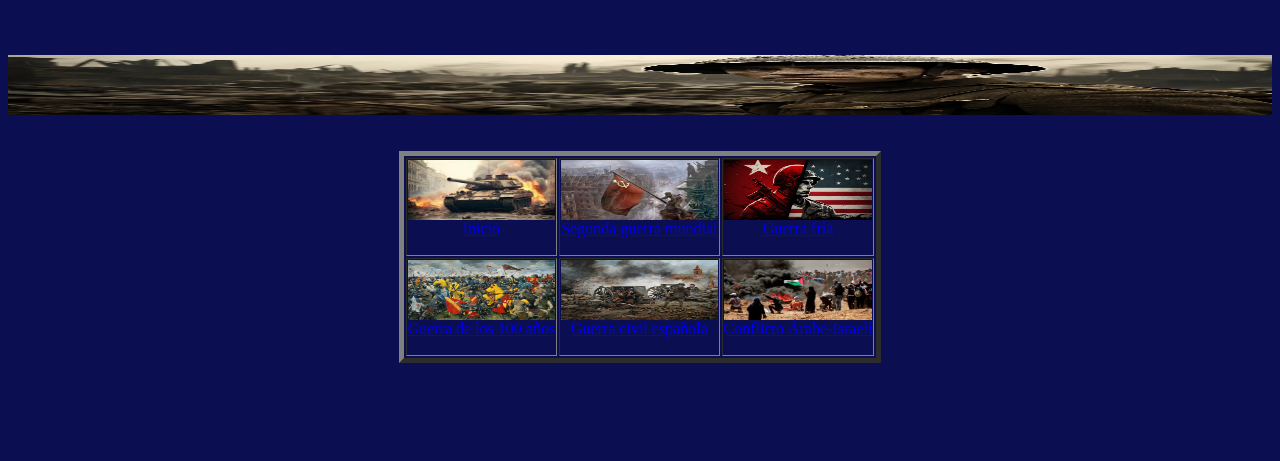
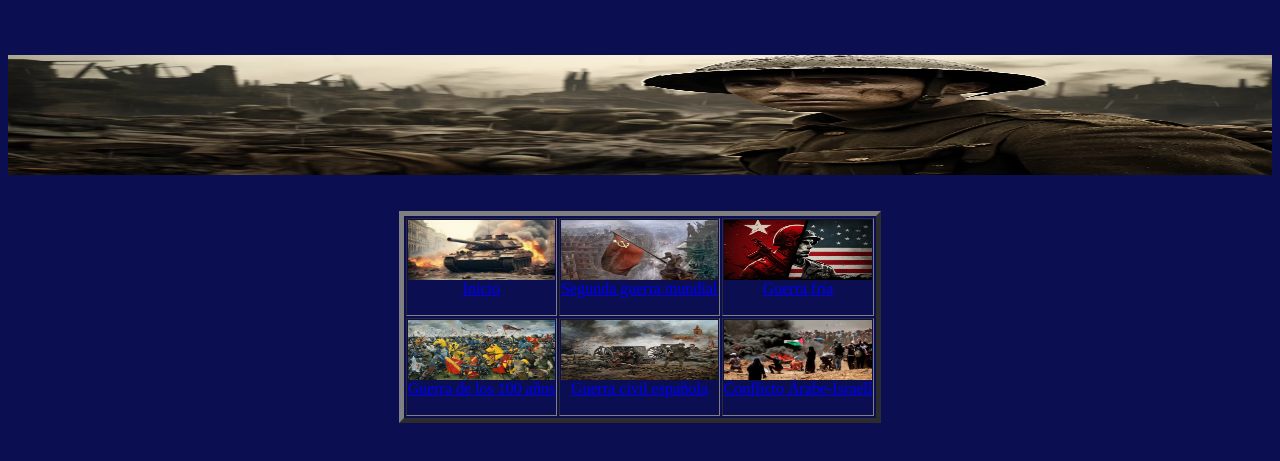
Before and after one commit to raul-hidalgo-lopez/conflictos, a plain HTML site: page html/primera.guerra.mundial.html in a window 1280 px wide. Shown: the part 105-566 px from the top of the page. Drawn offline with Linux system fonts and the light colour scheme.

Commit message:
Update estilos.css

```diff
--- a/css/estilos.css
+++ b/css/estilos.css
@@ -13,6 +13,13 @@ ul {
 	margin-right: auto;
 }
 
+.imgPrincipal{
+	display: block;
+	width: 50px;
+	height: 120px;
+	width: 100%;
+}
+
 img{
 display: block;
 width: 50px;
```
